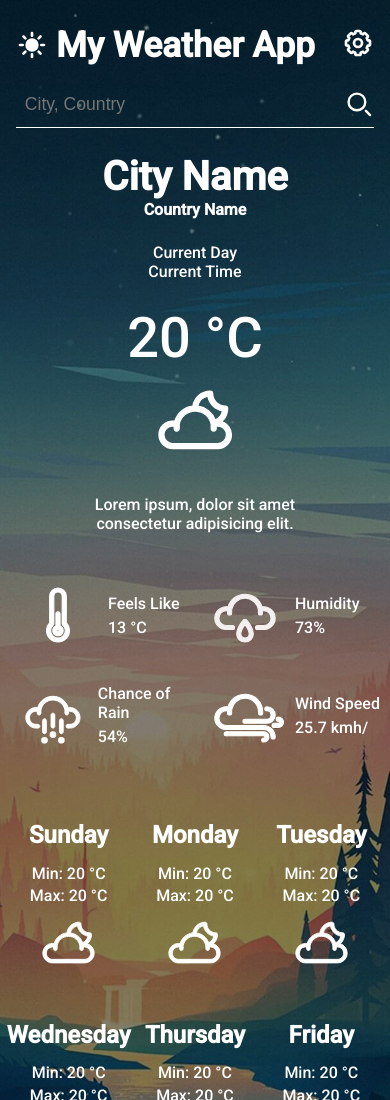
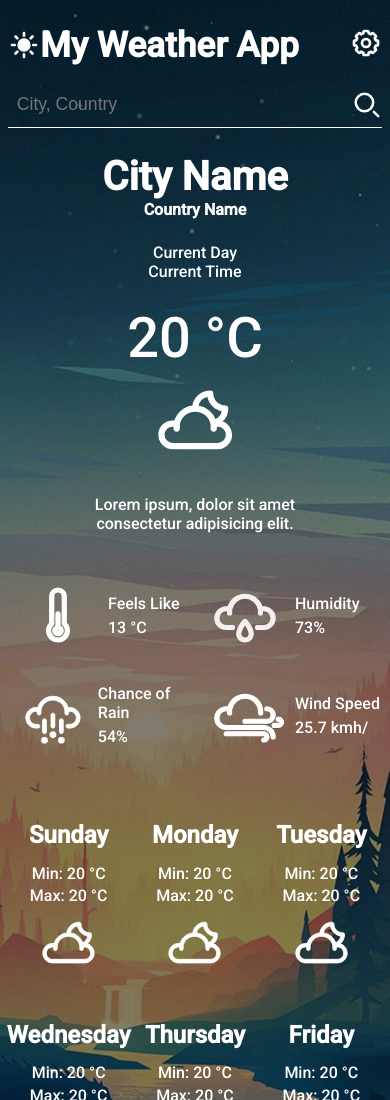
Before and after one commit to Maiker260/Weather-App, a plain HTML site: page index.html in a window 390 px wide. Shown: the top 1100 px of the page. Drawn offline with Linux system fonts and the light colour scheme.

Commit message:
Fix Size Issue with smaller Devices

```diff
--- a/style.css
+++ b/style.css
@@ -327,7 +327,11 @@ body {
     .header_section {
         grid-template-columns: 1fr 8fr 1fr;
         grid-template-rows: 1fr 2em;
-        padding: 0 1em 2em 1em;
+        padding: 0 0.5em 2em 0.5em;
+    }
+
+    .main_title_container {
+        gap: 0;
     }
 
     .main_section {
```
